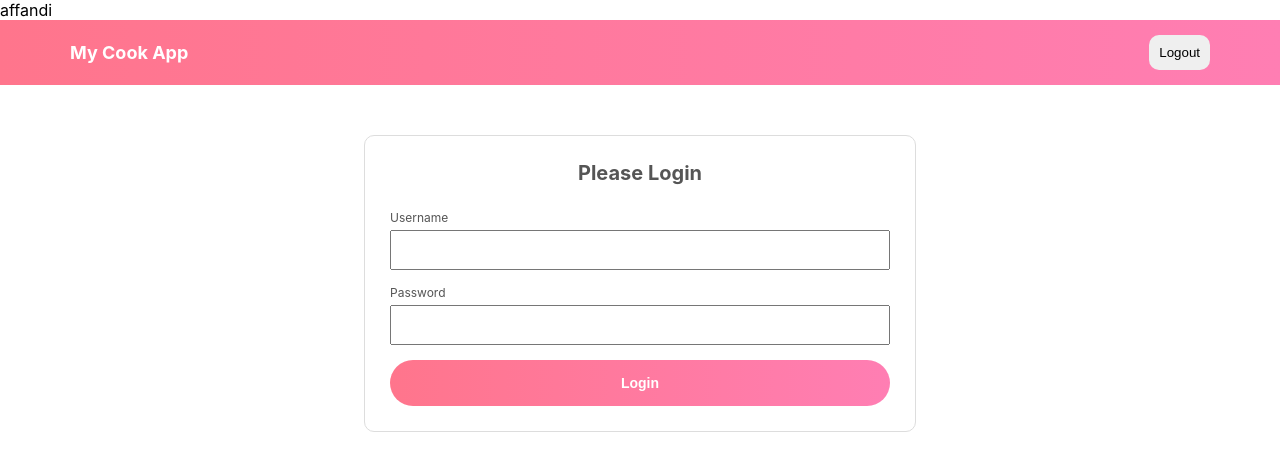
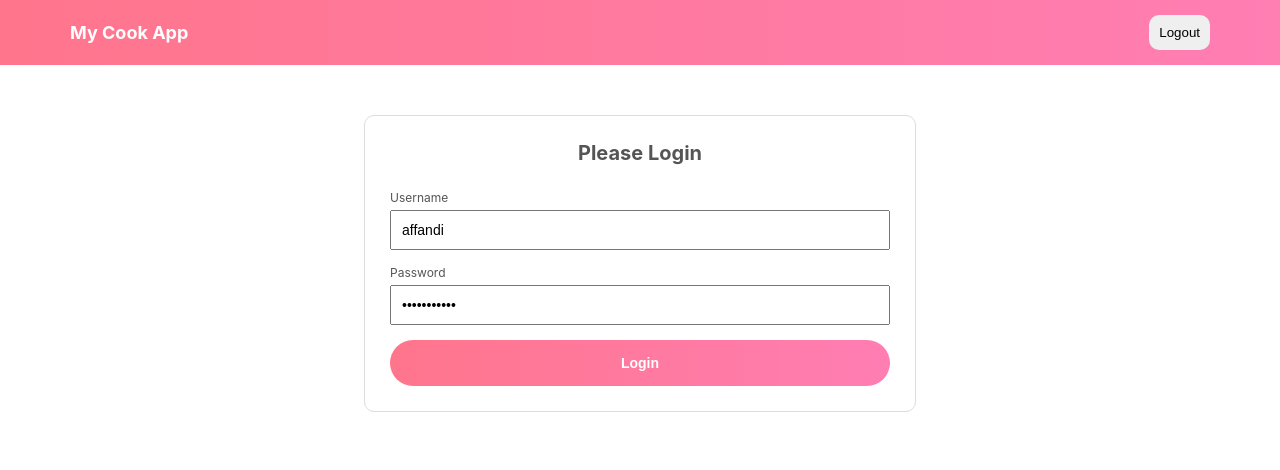
Before and after one commit to yusufvandy/cook-book, a React (Create React App) app: page / in a window 1280 px wide. Shown: the top 470 px of the page. Built offline with nearby package versions, Linux system fonts and the light colour scheme.

Commit message:
pass user to props

```diff
--- a/src/App.js
+++ b/src/App.js
@@ -1,17 +1,17 @@
-import React from 'react';
-import Navbar from './components/Navbar'
-import LoginCard from './components/LoginCard'
-import {useSelector} from 'react-redux'
+import React from "react";
+import Navbar from "./components/Navbar";
+import LoginCard from "./components/LoginCard";
+import { useSelector } from "react-redux";
 
 const App = () => {
-  const username = useSelector(state => state.auth.username)
+  const user = useSelector(state => state.auth.user);
+
   return (
     <div className="App">
-      {username}
       <Navbar />
-      <LoginCard />
+      <LoginCard user={user} />
     </div>
   );
-}
+};
 
 export default App;
--- a/src/components/LoginCard.js
+++ b/src/components/LoginCard.js
@@ -16,7 +16,7 @@ const SCardCustom = styled(SCard)`
 `
 
 
-const LoginCard = () => {
+const LoginCard = (props) => {
     return (
         <React.Fragment>
             <SContainer>
@@ -27,11 +27,11 @@ const LoginCard = () => {
                     <form action="">
                         <SFormGroup>
                             <label htmlFor="">Username</label>
-                            <input type="text"/>
+                            <input type="text" defaultValue={props.user.username}/>
                         </SFormGroup>
                         <SFormGroup>
                             <label htmlFor="">Password</label>
-                            <input type="password"/>
+                            <input type="password" defaultValue={props.user.password}/>
                         </SFormGroup>
                         <SActionButton type="submit">Login</SActionButton>
                     </form>
--- a/src/reducers/authReducer.js
+++ b/src/reducers/authReducer.js
@@ -1,10 +1,12 @@
 const initState = {
-    username: 'affandi',
-    password: 'password123'
-}
+  user: {
+    username: "affandi",
+    password: "password123"
+  }
+};
 
-const authReducer = ( state = initState, action ) => {
-    return state
-}
+const authReducer = (state = initState, action) => {
+  return state;
+};
 
-export default authReducer
+export default authReducer;
```
